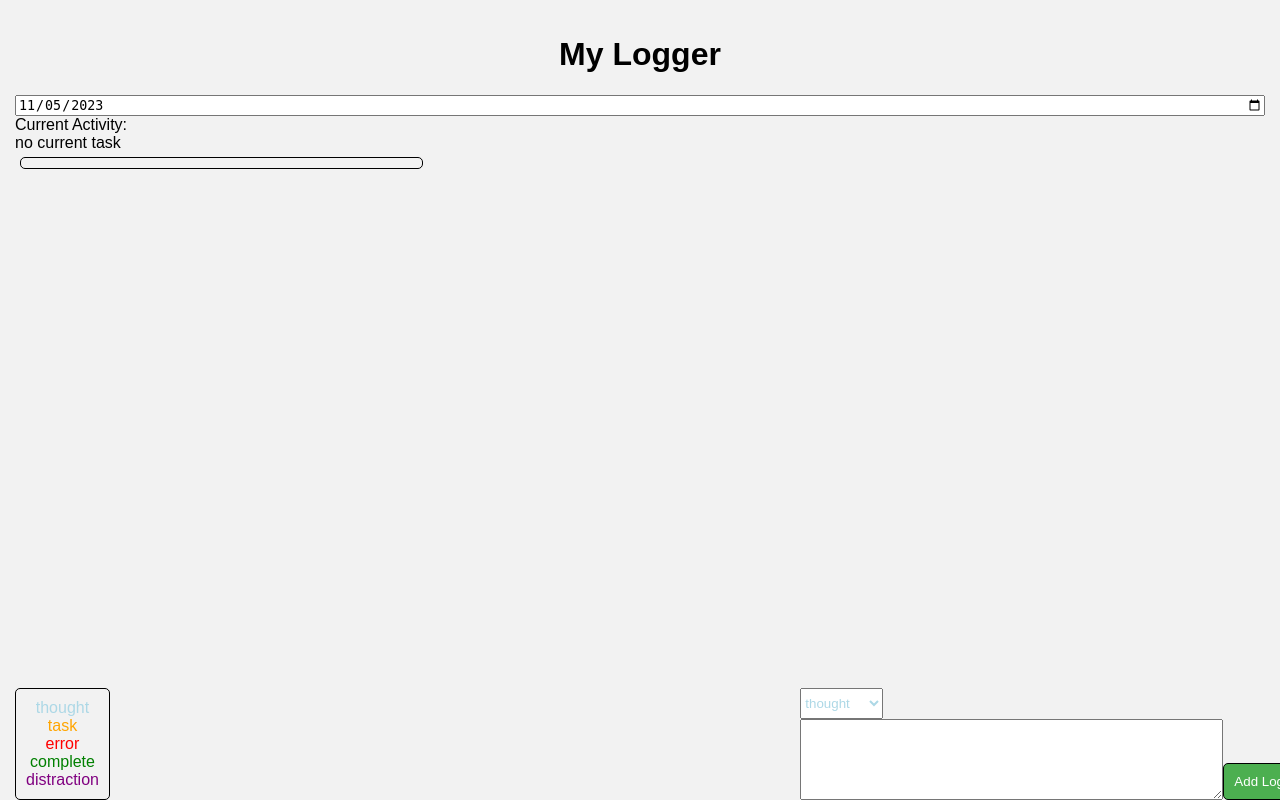
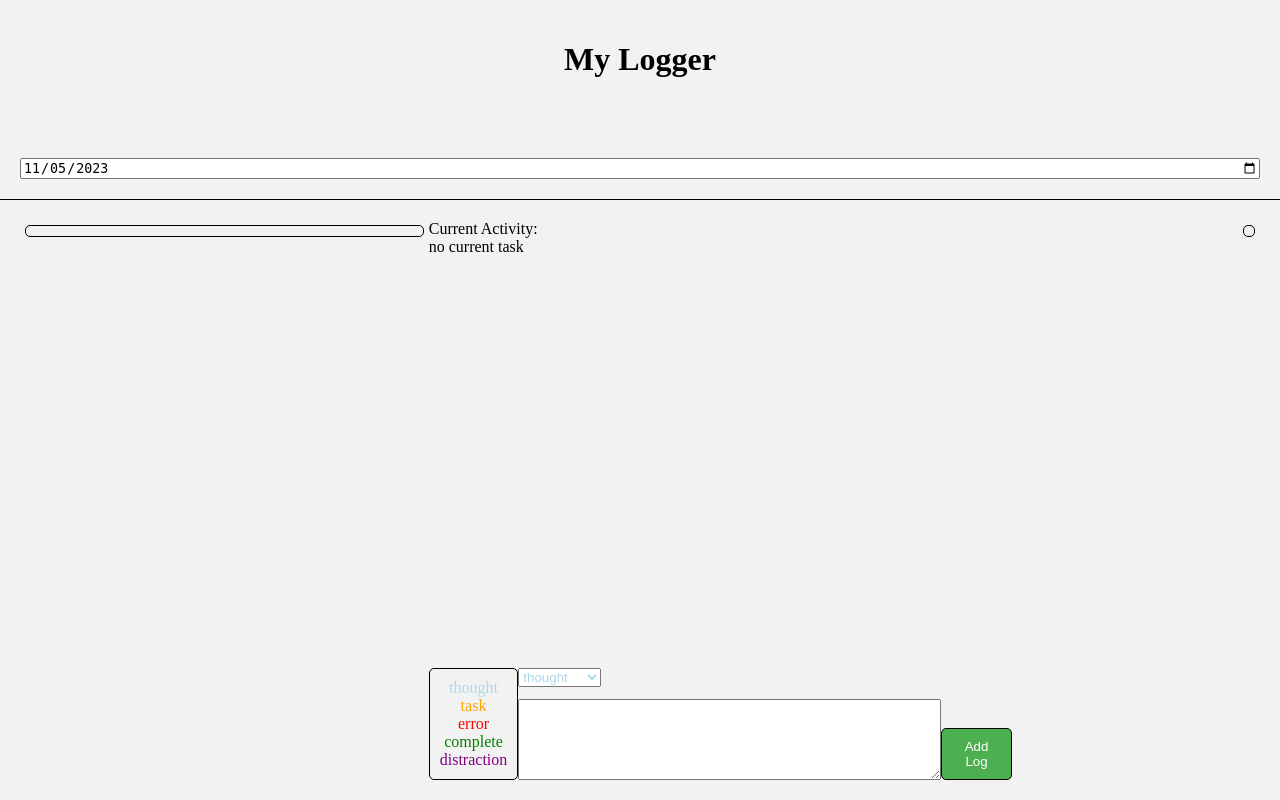
Before and after one commit to topper3418/my-logger, a Flask app: page / in a window 1280 px wide. Run offline with Flask 3, Linux system fonts and the light colour scheme; data that the repository does not hold is empty.

Commit message:
the styles sheet is successfully parsed.

```diff
--- a/app/static/styles.css
+++ b/app/static/styles.css
@@ -35,10 +35,19 @@ h1 {
 
 body {
   margin: 0;
-  padding: 10px;
-  font-family: Arial, sans-serif;
+  padding: 0;
   background-color: #f2f2f2;
-  overflow: hidden;
+  width: 100%;
+  height: 100%;
+  max-height: 100vh;
+  overflow-x: hidden;
+  overflow-y: hidden;
+}
+
+div {
+  box-sizing: border-box;
+  /* this row is for debugging */
+  /* border: 1px solid black; */
 }
 
 /* containers */
@@ -47,20 +56,17 @@ body {
   display: flex;
   flex-direction: row;
   justify-content: space-between;
-  flex-grow: 1;
+  margin: 0;
+  padding: 0;
 }
 
 .column-container {
   display: flex;
   flex-direction: column;
-  justify-content: flex-start;
-  align-items: space-between;
-
-}
-
-.column {
-  display: flex;
-  flex-direction: column;
+  justify-content: space-between;
+  margin: 0;
+  padding: 0;
+  overflow: hidden;
 }
 
 .row-cluster {
@@ -118,22 +124,27 @@ body {
 
 .table-column {
   overflow-y: scroll;
+  max-height: 100vh;
   width: 20%;
 }
 
 .tree-column {
   overflow-y: scroll;
+  max-height: 100vh;
   width: 33%;
 }
 
 .wrapper {
-  display: flex;
-  flex-direction: column;
-  justify-content: flex-start;
   align-items: stretch;
-  height: 100%;
-  overflow: scroll;
-  margin: 5px;
+  overflow: hidden;
+  box-sizing: border-box;
+  margin: 0;
+  padding: 0;
+  /* padding: 5px; */
+  flex-grow: 1;
+  /* max-height: calc(100vh - 20px); */
+  max-height: 100vh;
+  max-width: 100%;
 }
 
 .children {
@@ -184,3 +195,17 @@ body {
 .task-type-distraction {
   color: purple;
 }
+
+#main-title-banner {
+  background-color: #f2f2f2;
+  padding: 20px;
+  margin: 0;
+  border-bottom: 1px solid black;
+  height: 200px;
+}
+
+#main-content {
+  padding: 20px;
+  margin: 0;
+  height: calc(100vh - 200px);
+}
--- a/app/static/styles/log_table.css
+++ b/app/static/styles/log_table.css
@@ -0,0 +1,10 @@
+#log-table-view {
+    display: flex;
+    flex-direction: column;
+    justify-content: flex-start;
+    align-items: flex-start;
+    margin: 5px;
+    padding: 5px;
+    border: 1px solid black;
+    border-radius: 5px;
+  }
--- a/app/static/styles/tree_view.css
+++ b/app/static/styles/tree_view.css
@@ -33,7 +33,7 @@ p {
 }
 
 
-.log-tree {
+#log-tree {
     display: flex;
     flex-direction: column;
     justify-content: flex-start;
--- a/app/templates/components/table_view.html
+++ b/app/templates/components/table_view.html
@@ -1,5 +1,5 @@
 
-<table id="log-table">
+<table id="log-table-view">
     <tbody>
         {% for row in log_table %}
             <tr data-id="{{ row.id }}" class="task-type-{{ row.log_type }}" ondblclick="renderOverlay(logId={{ row.id }})">
@@ -14,4 +14,4 @@
     </tbody>
 </table>
 <script src="{{ url_for('static', filename='js_lib/log_table.js') }}"></script>
-<!-- <link rel="stylesheet" href="{{ url_for('static', filename='css_lib/log_table.css') }}"> -->
+<link rel="stylesheet" href="{{ url_for('static', filename='styles/log_table.css') }}">
--- a/app/templates/components/tree_view.html
+++ b/app/templates/components/tree_view.html
@@ -17,7 +17,7 @@
 </div>
 {% endmacro %}
 
-<div class="log-tree">
+<div id="log-tree-view">
     {% for log in log_tree %}
         {{ render_log(log) }}
     {% endfor %}
--- a/app/templates/index.html
+++ b/app/templates/index.html
@@ -9,25 +9,22 @@
 <link rel="stylesheet" href="{{ url_for('static', filename='styles.css') }}">
 
 <body>
-    <div class="wrapper">
+    <div class="column-conatiner wrapper">
+        <div class="column-container" id="main-title-banner">
             <h1>My Logger</h1>
             <input type="date" id="target-date" name="date-input" value="{{ date }}" onchange="refreshViews()">
+        </div>
+        <div class="row-container" id="main-content">
+            <div class="tree-column">
+                <div id="log-tree">
+                    {{ log_tree|safe }}
+                </div>
+            </div>
+            <div class="column-container">
                 <div id="current_activity">
                     <h2>Current Activity: <br><t>{{ current_activity }}</t></h2>
                 </div>
                 <div class="row-container">
-            <div class="tree-column center-row">
-                <div id="log-tree">
-                    {{ log_tree|safe }}
-                </div>
-            </div>
-            <div class="table-column center-row">
-                <div id="log-table" class="push-right">
-                    {{ log_table|safe }}
-                </div>
-            </div>
-        </div>
-        <div class="input-container">
                     <div id="type_legend" class="push-left">
                         {{ type_legend|safe }}
                     </div>
@@ -42,6 +39,13 @@
                         </div>
                         <div class="push-bottom">
                             <button class="submit-button" id="submit">Add Log</button>
+                        </div>
+                    </div>
+                </div>
+            </div>
+            <div class="table-column">
+                <div id="log-table" class="push-right">
+                    {{ log_table|safe }}
                 </div>
             </div>
         </div>
```
Lines whose indentation alone changed are shown as unchanged.
